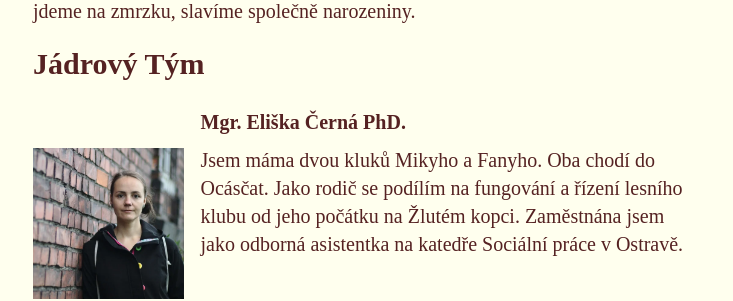
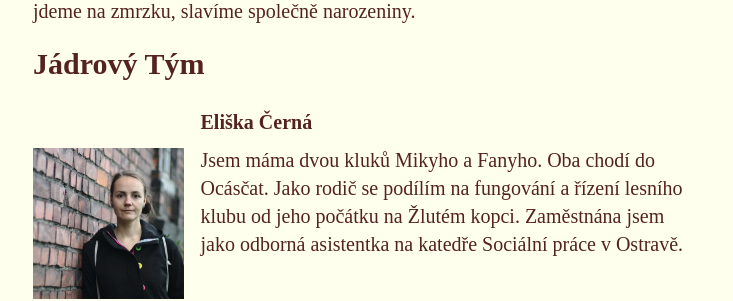
Before and after one commit to tasuki/ocascata, a Jekyll site: the page built from _pages/o-nas.md, in a window 1280 px wide and 900 px high, scrolled down 1867 px. Shown: the part 149-450 px from the top of the window, without its empty margins (272-1005 px from the left). Built offline with Jekyll 4.4.1, drawn with Linux system fonts in a browser that asks for light colours; some web fonts are replaced.

Commit message:
Eliška bez titulů

```diff
--- a/_pages/o-nas.md
+++ b/_pages/o-nas.md
@@ -37,7 +37,7 @@ Přestože jsme mezi ostatními lesními kluby benjamínci, vytvořili jsme okol
 		<img src="/public/fotky-pruvodkyne/eliska.webp"/>
 	</div>
 	<div class="pure-u-sm-3-4">
-		<h4>Mgr. Eliška Černá PhD.</h4>
+		<h4>Eliška Černá</h4>
 		<p>Jsem máma dvou kluků Mikyho a Fanyho. Oba chodí do Ocásčat. Jako rodič se podílím na fungování a řízení lesního klubu od jeho počátku na Žlutém kopci. Zaměstnána jsem jako odborná asistentka na katedře Sociální práce v Ostravě.</p>
 	</div>
 	<div class="pure-u-sm-1-4">
```
